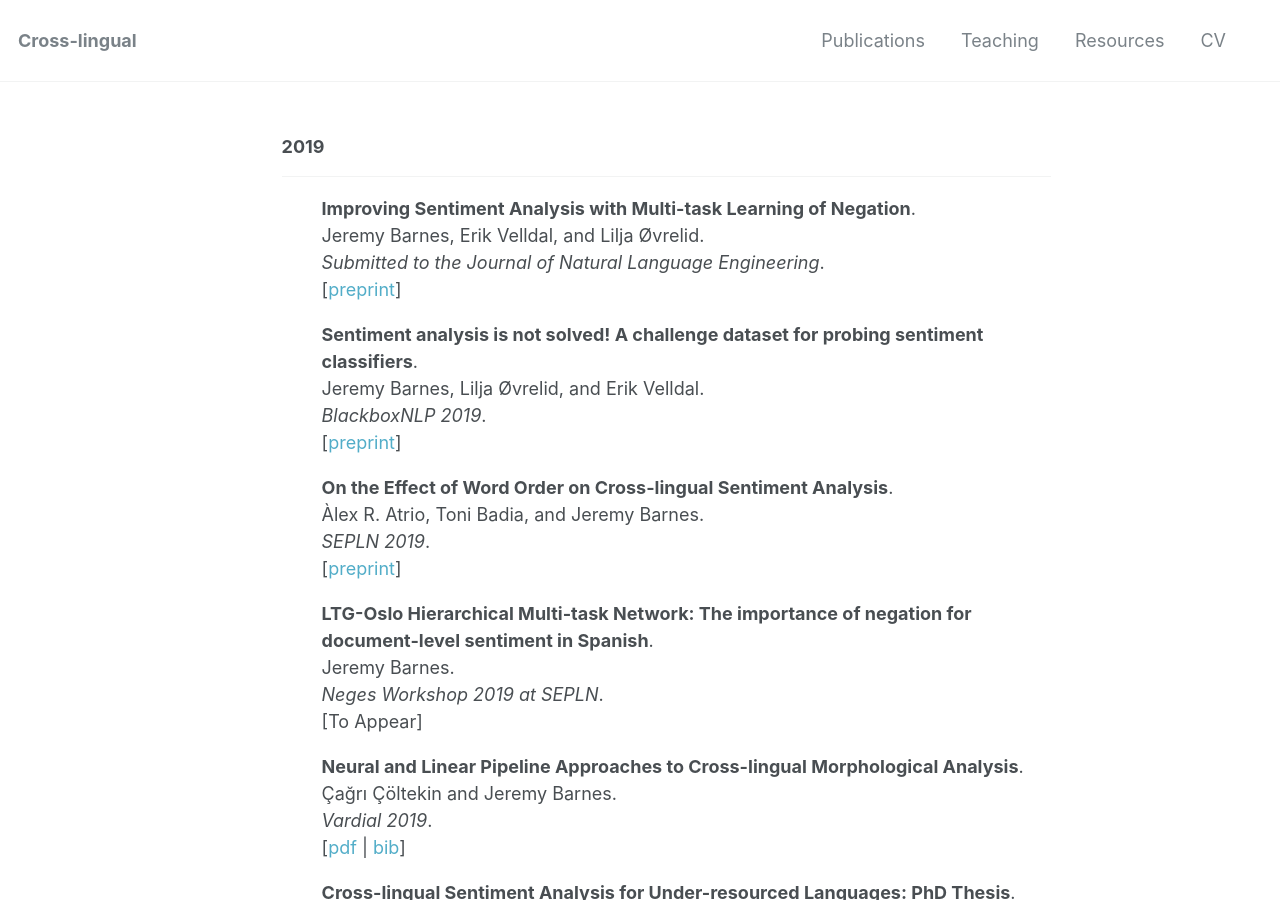
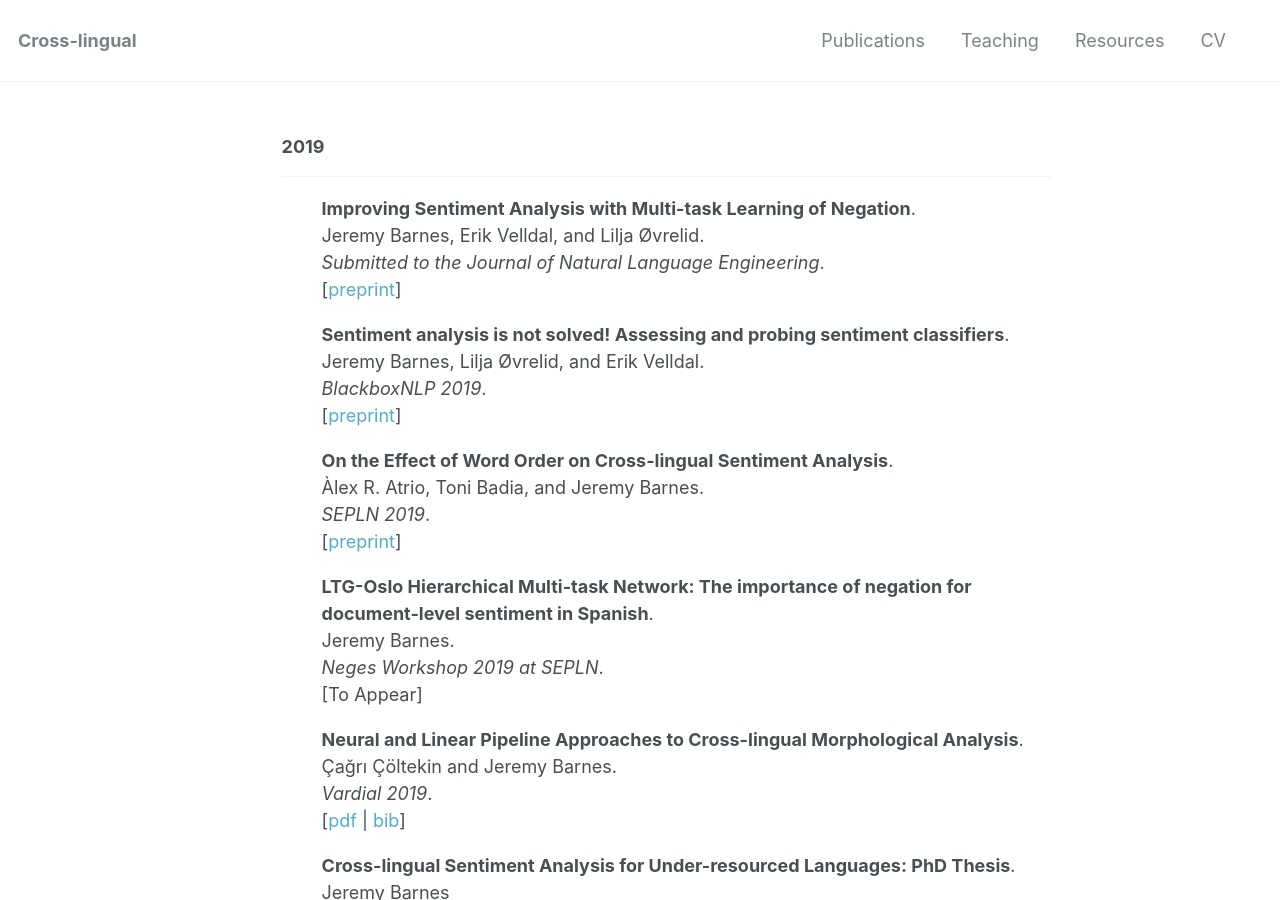
Before and after one commit to jerbarnes/jbarnesspain.github.io, a Jekyll site: the page built from publications/index.html, in a window 1280 px wide and 900 px high. Built offline with Jekyll 4.4.1, drawn with Linux system fonts in a browser that asks for light colours.

Commit message:
fixed pub name

```diff
--- a/publications/index.html
+++ b/publications/index.html
@@ -19,7 +19,7 @@ title: Selected Publications
 
 <ul>
 		<strong>
-		Sentiment analysis is not solved! A challenge dataset for probing sentiment classifiers</strong>.<br>
+		Sentiment analysis is not solved! Assessing and probing sentiment classifiers</strong>.<br>
 		Jeremy Barnes, Lilja Øvrelid, and Erik Velldal.<br>
 		<i>BlackboxNLP 2019</i>.<br>
 		[<a href="/downloads/challenges.pdf">preprint</a>]
```
